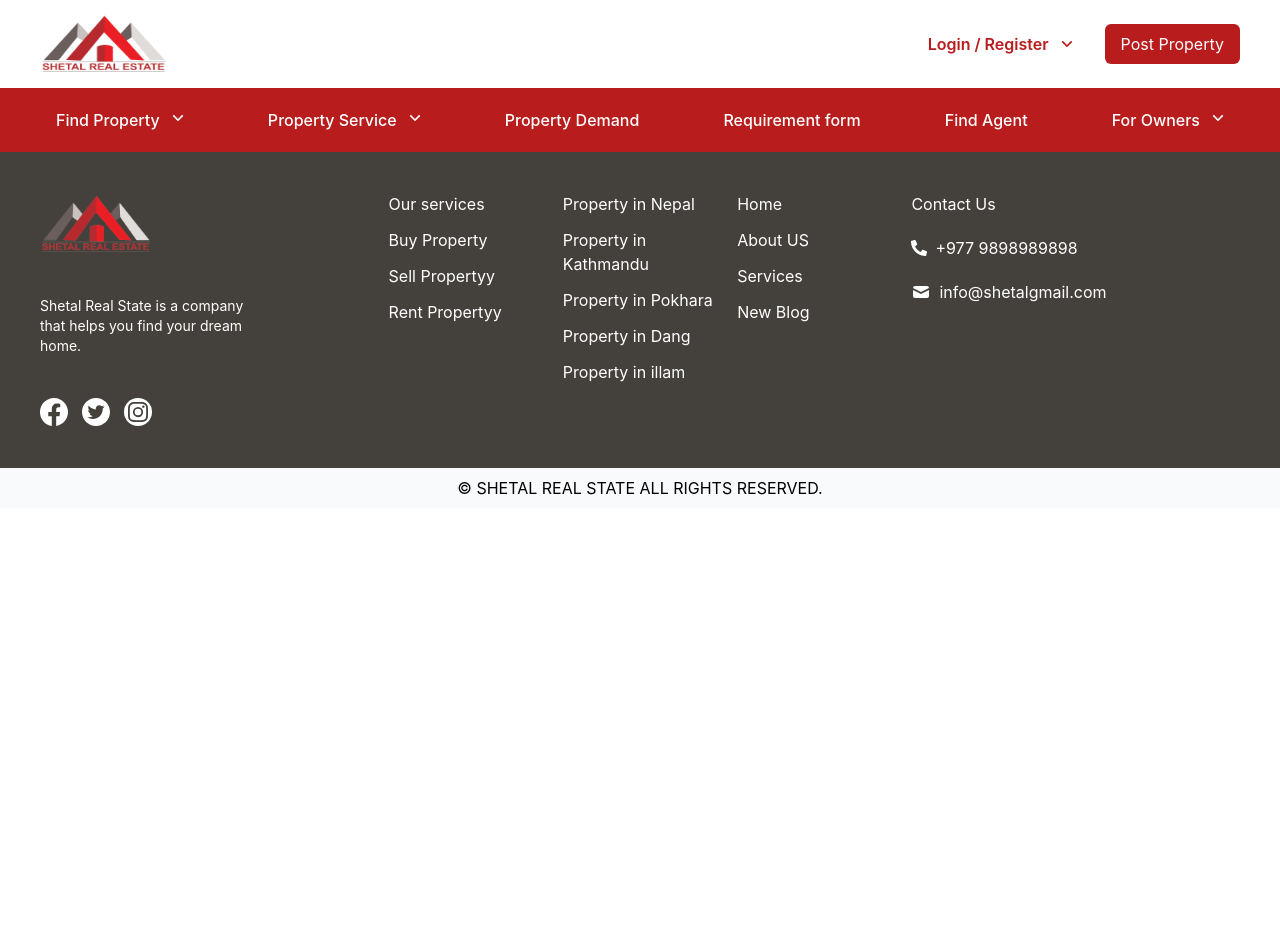
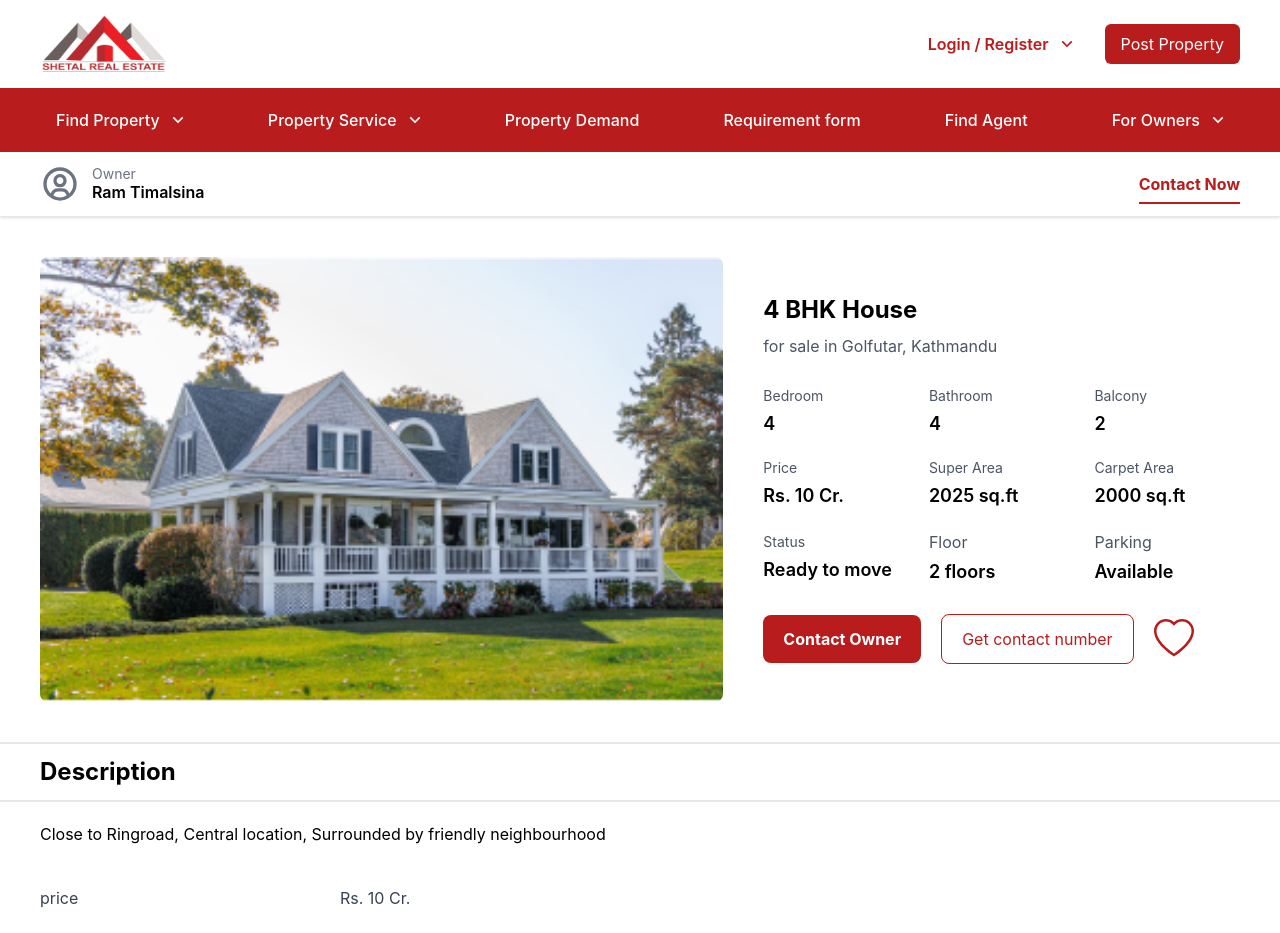
Before and after one commit to nikhilpantha/sheetalproperty, a React (Create React App) app: page /singleProduct in a window 1280 px wide. Shown: the top 933 px of the page. Before the commit the page ends 800 px from the top, so only its background shows below. Built offline with nearby package versions, Linux system fonts and the light colour scheme.

Commit message:
initial Single product

```diff
--- a/public/index.html
+++ b/public/index.html
@@ -9,7 +9,7 @@
       name="description"
       content="Web site created using create-react-app"
     />
-    <link rel="apple-touch-icon" href="%PUBLIC_URL%/logo192.png" />
+    <link rel="apple-touch-icon" href="%PUBLIC_URL%/shetallogo.png" />
     <!--
       manifest.json provides metadata used when your web app is installed on a
       user's mobile device or desktop. See https://developers.google.com/web/fundamentals/web-app-manifest/
@@ -24,7 +24,7 @@
       work correctly both with client-side routing and a non-root public URL.
       Learn how to configure a non-root public URL by running `npm run build`.
     -->
-    <title>React App</title>
+    <title>Shetal Real Estate</title>
   </head>
   <body>
     <noscript>You need to enable JavaScript to run this app.</noscript>
--- a/src/App.js
+++ b/src/App.js
@@ -5,6 +5,7 @@
 import Header from "./components/header/Header";
 import Home from "./pages/Home";
 import RequirementForm from "./pages/RequirementForm";
+import SingleProduct from "./pages/SingleProduct";
 
 function App() {
   return (
@@ -15,6 +16,7 @@
           <Routes>
             <Route path="/" element={<Home />} />
             <Route path="/requirementForm" element={<RequirementForm />} />
+            <Route path="/singleProduct" element={<SingleProduct />} />
           </Routes>
         </div>
         <Footer />
--- a/src/components/Login/LoginModel.jsx
+++ b/src/components/Login/LoginModel.jsx
@@ -50,7 +50,7 @@
             leaveTo="opacity-0 translate-y-4 sm:translate-y-0 sm:scale-95"
           >
             <div className="inline-block align-bottom bg-white rounded text-left overflow-hidden shadow-xl transform transition-all sm:my-8 sm:align-middle sm:max-w-lg sm:w-full">
-              <div className="hidden sm:block absolute t0op-0 right-0 pr-4 pt-4">
+              {/* <div className="hidden sm:block absolute t0op-0 right-0 pr-4 pt-4">
                 <button
                   type="button"
                   className="bg-white rounded-md text-gray-400 hover:text-gray-500 focus:outline-none focus:ring-2 focus:ring-offset-2 focus:ring-indigo-500"
@@ -59,7 +59,7 @@
                   <span className="sr-only">Close</span>
                   <XIcon className="h-6 w-6" aria-hidden="true" />
                 </button>
-              </div>
+              </div> */}
 
               <Tab.Group>
                 <Tab.List className="flex p-1 space-x-1 bg-red-700 text-white ">
@@ -68,7 +68,7 @@
                       key={category}
                       className={({ selected }) =>
                         classNames(
-                          "w-full py-2.5 text-lg leading-5 font-medium text-white",
+                          "w-full py-5 text-lg leading-5 font-medium text-white",
                           "focus:outline-none",
                           selected ? "border-b-2 border-white" : ""
                         )
--- /dev/null
+++ b/src/components/SingleProduct/Description.jsx
@@ -0,0 +1,98 @@
+import React from "react";
+
+const Description = () => {
+  const product = {
+    title: "4 BHK House",
+    address: "Golfutar, Kathmandu",
+    discription:
+      "Close to Ringroad, Central location, Surrounded by friendly neighbourhood",
+    facilitie: "Water Storage, Private Terrace, Parking, Garden",
+    bedroom: "4",
+    bathroom: "4",
+    balcony: "2",
+    price: "Rs. 10 Cr.",
+    superArea: "2025 sq.ft",
+    carpetArea: "2000 sq.ft",
+    status: "Ready to move",
+    floor: "2 floors",
+    parking: "Available",
+    landmarks: "Golfutar Basketball Court",
+    overlooking: "Garden/Park, Main Road",
+    facing: "Marble",
+    flooring: "Marble",
+    waterAvailability: "24/7 Available",
+    electricity: "No/Rare Power cut",
+    lift: "No",
+    construction: "5-10 years",
+    furnishing: "Furnished",
+    ownership: "Freeholder",
+    report: "Sold Outs",
+    unitsAvailable: "1",
+  };
+  return (
+    <div className="">
+      <div className="border-y-2 border-gray-200 px-10 py-3 font-bold text-2xl">
+        Description
+      </div>
+      <div className="py-5 px-10">
+        <p>{product.discription}</p>
+        <div className="grid grid-cols-4 py-10">
+          <ul className="text-gray-700 space-y-5">
+            <li>price</li>
+            <li>Facilities</li>
+            <li>Address</li>
+            <li>Landmarks</li>
+            <li>Facing</li>
+            <li>Overlooking</li>
+            <li>Flooring</li>
+            <li>Water Availability</li>
+            <li>Status of Electricity</li>
+            <li>Lift</li>
+            <li>Age of Construction</li>
+            <li>Units Available</li>
+            <li>Furnishing</li>
+            <li>Type of Ownership</li>
+          </ul>
+          <ul className="text-gray-700 space-y-5 col-span-3">
+            <li>{product.price}</li>
+            <li>{product.facilitie}</li>
+            <li>{product.address}</li>
+            <li>{product.landmarks}</li>
+            <li>{product.facing}</li>
+            <li>{product.overlooking}</li>
+            <li>{product.flooring}</li>
+            <li>{product.waterAvailability}</li>
+            <li>{product.electricity}</li>
+            <li>{product.lift}</li>
+            <li>{product.construction}</li>
+            <li>{product.unitsAvailable}</li>
+            <li>{product.furnishing}</li>
+            <li>{product.ownership}</li>
+          </ul>
+        </div>
+        <div className="flex justify-between items-center">
+          <button className="text-white font-bold bg-red-700 text-lg px-5 py-3 rounded-lg">
+            Contact Owner
+          </button>
+          <div className="flex space-x-5 items-center capitalize">
+            <span>reports:</span>
+            <ul className="flex space-x-3 items-center">
+              <li className="border-b border-gray-500 text-gray-500 py-2">
+                Sold Out
+              </li>
+              <li className="border-b border-gray-500 text-gray-500 py-2">
+                Wrong info
+              </li>
+
+              <li className="border-b border-gray-500 text-gray-500 py-2">
+                Broker
+              </li>
+            </ul>
+          </div>
+        </div>
+      </div>
+    </div>
+  );
+};
+
+export default Description;
--- /dev/null
+++ b/src/components/SingleProduct/Details.jsx
@@ -0,0 +1,92 @@
+import React from "react";
+import { BsHeart } from "react-icons/bs";
+
+const Details = () => {
+  const product = {
+    title: "4 BHK House",
+    address: "Golfutar, Kathmandu",
+    discription:
+      "Close to Ringroad, Central location, Surrounded by friendly neighbourhood",
+    Facilitie: "Water Storage, Private Terrace, Parking, Garden",
+    bedroom: "4",
+    bathroom: "4",
+    balcony: "2",
+    price: "Rs. 10 Cr.",
+    superArea: "2025 sq.ft",
+    carpetArea: "2000 sq.ft",
+    status: "Ready to move",
+    floor: "2 floors",
+    parking: "Available",
+    landmarks: "Golfutar Basketball Court",
+    facing: "Marble",
+    waterAvailability: "24/7 Available",
+    electricity: "No/Rare Power cut",
+    lift: "No",
+    construction: "5-10 years",
+    Furnishing: "Finished",
+    ownership: "Freeholder",
+    report: "Sold Outs",
+  };
+  return (
+    <div className="md:grid grid-cols-12 items-center  gap-10 py-10 px-5 md:px-10 md:pl-10">
+      <img
+        src="unsplash.png"
+        alt="unsplash"
+        className="h-full w-full rounded-lg col-span-6 xl:col-span-7"
+      />
+      <div className="col-span-6 xl:col-span-5 py-5">
+        <h1 className="font-bold text-2xl">{product.title}</h1>
+        <p className="text-gray-600 mt-2">for sale in {product.address}</p>
+        <div className="grid grid-cols-2 sm:grid-cols-3 items-center gap-5 my-7">
+          <div className="flex flex-col space-y-1">
+            <span className="text-gray-600 text-sm">Bedroom</span>
+            <span className="font-semibold text-lg">{product.bedroom}</span>
+          </div>
+          <div className="flex flex-col  space-y-1">
+            <span className="text-gray-600 text-sm">Bathroom</span>
+            <span className="font-semibold text-lg">{product.bathroom}</span>
+          </div>
+          <div className="flex flex-col  space-y-1">
+            <span className="text-gray-600 text-sm">Balcony</span>
+            <span className="font-semibold text-lg">{product.balcony}</span>
+          </div>
+          <div className="flex flex-col  space-y-1">
+            <span className="text-gray-600 text-sm">Price</span>
+            <span className="font-semibold text-lg">{product.price}</span>
+          </div>
+          <div className="flex flex-col  space-y-1">
+            <span className="text-gray-600 text-sm">Super Area</span>
+            <span className="font-semibold text-lg">{product.superArea}</span>
+          </div>
+          <div className="flex flex-col  space-y-1">
+            <span className="text-gray-600 text-sm">Carpet Area</span>
+            <span className="font-semibold text-lg">{product.carpetArea}</span>
+          </div>
+          <div className="flex flex-col  space-y-1">
+            <span className="text-gray-600 text-sm">Status</span>
+            <span className="font-semibold text-lg">{product.status}</span>
+          </div>
+          <div className="flex flex-col  space-y-1">
+            <span className="text-gray-600">Floor</span>
+            <span className="font-semibold text-lg">{product.floor}</span>
+          </div>
+          <div className="flex flex-col  space-y-1">
+            <span className="text-gray-600">Parking</span>
+            <span className="font-semibold text-lg">{product.parking}</span>
+          </div>
+        </div>
+        <div className="flex space-x-5 items-center">
+          <button className="px-5 py-3 text-white font-bold bg-red-700 rounded-lg">
+            Contact Owner
+          </button>
+          <button className="px-5 py-3 text-red-700 border border-red-700 rounded-lg">
+            Get contact number
+          </button>
+          <BsHeart className="w-10 h-10 text-red-700" />
+        </div>
+      </div>
+    </div>
+  );
+};
+
+export default Details;
--- /dev/null
+++ b/src/components/SingleProduct/ExtraValue.jsx
@@ -0,0 +1,43 @@
+import React from "react";
+import { BsCheckCircleFill } from "react-icons/bs";
+
+const ExtraValue = () => {
+  return (
+    <div className="p-10 border-y-2 border-gray-200 grid grid-cols-3 items-center">
+      <div className="flex flex-col space-y-5">
+        <p className="text-lg">
+          Know the{" "}
+          <span className="font-bold text-black text-xl">exact value </span>of a
+          property
+        </p>
+        <div>
+          <button className="text-sm text-white bg-green-500 rounded p-1">
+            free
+          </button>
+        </div>
+        <div>
+          <button className="text-white px-5 py-3 bg-red-700 rounded-lg">
+            Request valuation
+          </button>
+        </div>
+      </div>
+      <ul className="space-y-3">
+        <li className="flex space-x-3 items-center">
+          <BsCheckCircleFill className="text-blue-500 w-5 h-5" />
+          <span>Get pre-approved Home Load Assistance</span>
+        </li>
+        <li className="flex space-x-3 items-center">
+          <BsCheckCircleFill className="text-blue-500 w-5 h-5" />
+          <span>Sell/Buy at Max./Min. price</span>
+        </li>
+        <li className="flex space-x-3 items-center">
+          <BsCheckCircleFill className="text-blue-500 w-5 h-5" />
+          <span>Valuation Certificate to negotiate</span>
+        </li>
+      </ul>
+      <img src="image1.png" alt="image1.png" className="h-full rounded-lg" />
+    </div>
+  );
+};
+
+export default ExtraValue;
--- /dev/null
+++ b/src/components/SingleProduct/UserHead.jsx
@@ -0,0 +1,26 @@
+import React from "react";
+import { BiUserCircle } from "react-icons/bi";
+
+const UserHead = () => {
+  return (
+    <div className="flex justify-between items-center py-3 px-5 md:px-10 shadow border-b border-gray-200">
+      <div className="flex items-center space-x-3">
+        <BiUserCircle className="w-10 h-10 font-light text-gray-500" />
+        <div className="flex flex-col -space-y-1">
+          <span className="text-sm text-gray-500">Owner</span>
+          <span className="font-semibold">Ram Timalsina</span>
+        </div>
+      </div>
+      <div>
+        <a
+          href="/"
+          className="text-red-700 border-b-2 border-red-700 pb-2 font-bold"
+        >
+          Contact Now
+        </a>
+      </div>
+    </div>
+  );
+};
+
+export default UserHead;
--- a/src/components/header/MainNavBar.jsx
+++ b/src/components/header/MainNavBar.jsx
@@ -39,7 +39,7 @@
       {navigation.map((item) => (
         <Menu as="div" className="text-left">
           <div className="flex">
-            <Menu.Button className="inline-flex justify-center w-full text-white px-4 py-2 font-medium hover:border-b-2 hover:border-white">
+            <Menu.Button className="inline-flex items-center justify-center w-full text-white px-4 py-2 font-medium hover:border-b-2 hover:border-white">
               {item.title}
               {item.subTitle.length > 0 && (
                 <RiArrowDownSLine
--- a/src/components/header/Sidebar.jsx
+++ b/src/components/header/Sidebar.jsx
@@ -217,7 +217,7 @@
           </Dialog>
         </Transition.Root>
 
-        <div className="px-5 flex justify-between items-center">
+        <div className="px-5 flex justify-between items-center py-2 shadow-xl border-b border-gray-100">
           <img src="shetallogo.png" alt="" className="w-20 h-12" />
           <div className="sticky top-0 right-0 z-10 md:hidden pl-1 pt-1 sm:pl-3 sm:pt-3 bg-white">
             <button
--- a/src/pages/RequirementForm.jsx
+++ b/src/pages/RequirementForm.jsx
@@ -185,6 +185,9 @@
               placeholder="Enter your name"
             />
           </label>
+          <button className="bg-red-700 px-10 md:px-24  p-3 font-bold text-white rounded-lg">
+            Submit
+          </button>
         </from>
       </div>
     </div>
--- /dev/null
+++ b/src/pages/SingleProduct.jsx
@@ -0,0 +1,18 @@
+import React from "react";
+import Details from "../components/SingleProduct/Details";
+import UserHead from "../components/SingleProduct/UserHead";
+import Description from "../components/SingleProduct/Description";
+import ExtraValue from "../components/SingleProduct/ExtraValue";
+
+const SingleProduct = () => {
+  return (
+    <div className="relative">
+      <UserHead />
+      <Details />
+      <Description />
+      <ExtraValue />
+    </div>
+  );
+};
+
+export default SingleProduct;
```
Also changed, not shown: public/image1.png (added), 1 other file (tests, documents, lock files or other folders).
